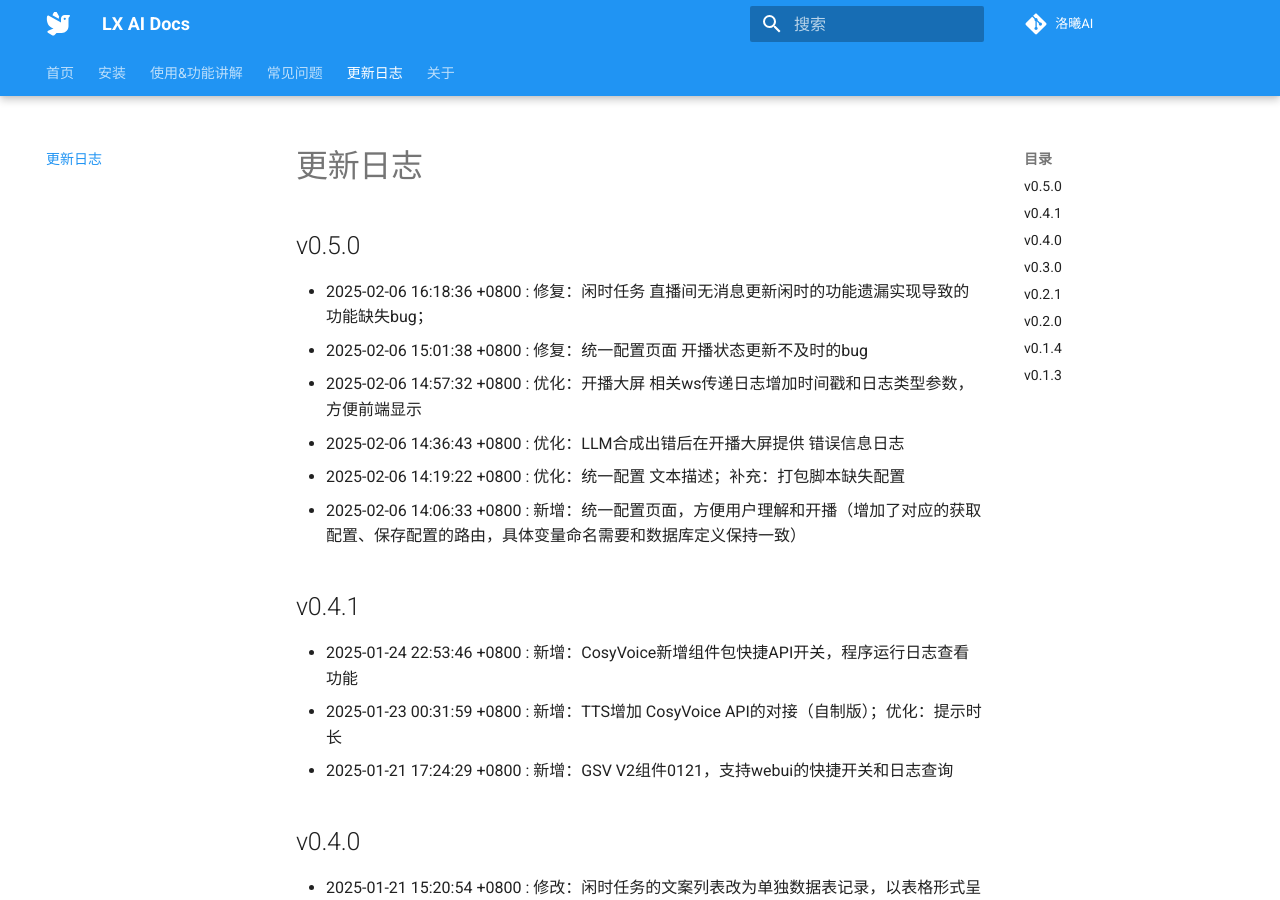
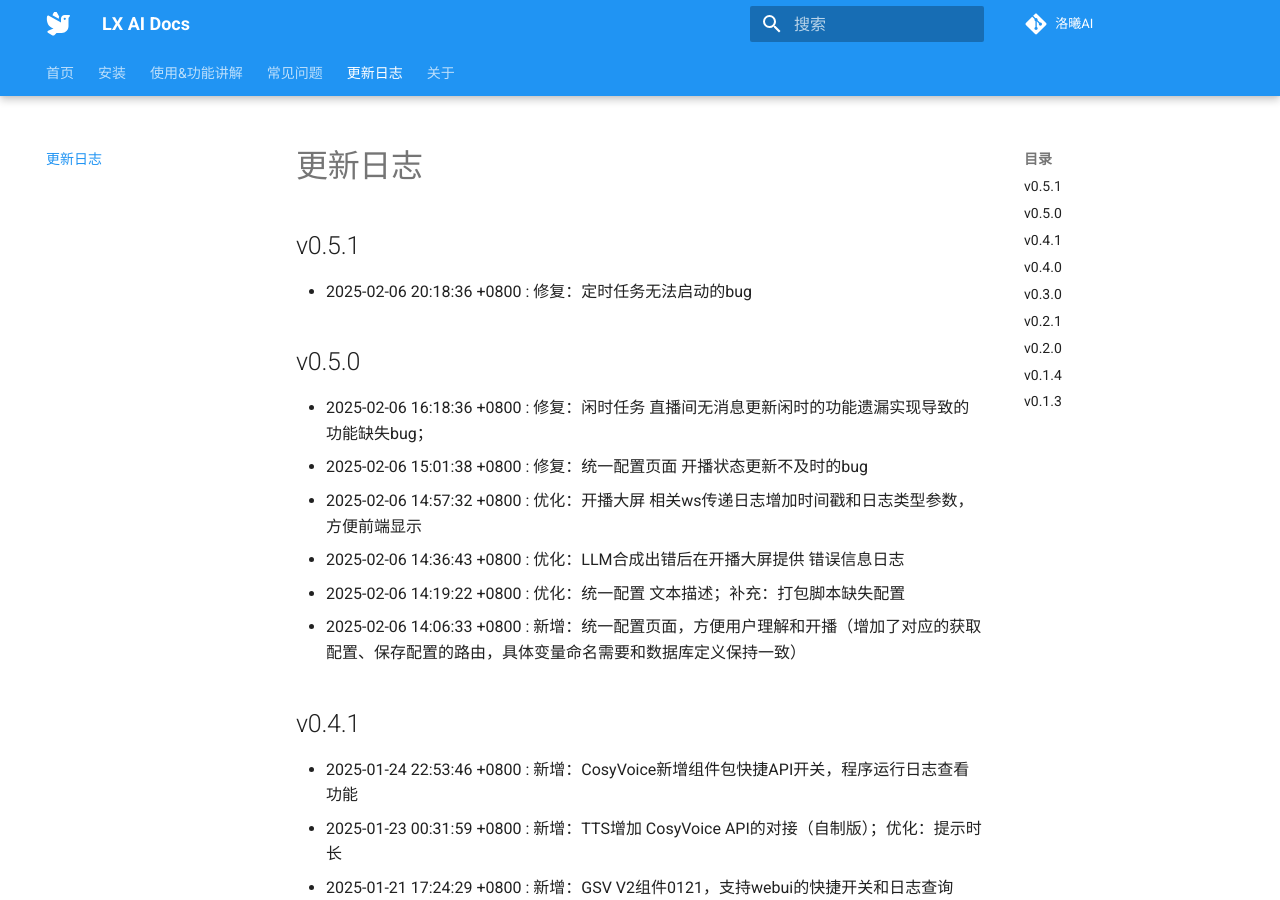
Before and after one commit to Ikaros-521/LX_AI_Docs, an MkDocs documentation site: the page built from docs/changelog.md, in a window 1280 px wide and 900 px high. Built offline with MkDocs 1.6.1 and Material for MkDocs 9.7.7, drawn with Linux system fonts in a browser that asks for light colours; comment, search, counter and statistics services are not loaded.

Commit message:
文档：更新日志

```diff
--- a/docs/changelog.md
+++ b/docs/changelog.md
@@ -1,4 +1,7 @@
 # 更新日志
+
+## v0.5.1
+  - 2025-02-06 20:18:36 +0800 : 修复：定时任务无法启动的bug
 
 ## v0.5.0
   - 2025-02-06 16:18:36 +0800 : 修复：闲时任务 直播间无消息更新闲时的功能遗漏实现导致的功能缺失bug；
```
